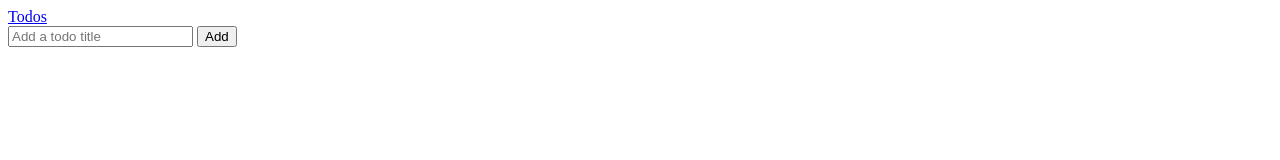
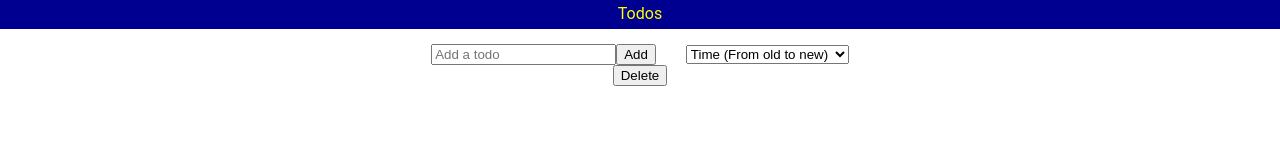
Before and after one commit to RodionBerdnik/Todos, a plain HTML site: page index.html in a window 1280 px wide. Drawn offline with nearby package versions, Linux system fonts and the light colour scheme.

Commit message:
Fixed Todos

```diff
--- a/CSS/Style.css
+++ b/CSS/Style.css
@@ -164,6 +164,45 @@
     text-decoration: none;
     color: inherit;
   }
+  .container {
+    width: 100%;
+    max-width: 1280px;
+    margin: 0 auto;
+  }
+  .section {
+    margin-top: 100px;
+  }
 /*====================COMMON END=======================*/
 
   /*====================HEADER START=======================*/
+  .header{
+    display: flex;
+    justify-content: center;
+    background-color: #000090;
+    padding: 5px 0;
+  }
+  .header-logo{
+    color: #ff0;
+  }
+  .add-todo-form{
+    display: flex;
+    justify-content: center;
+  }
+  .add-section{
+    display: flex;
+    justify-content: center;
+    align-items: center;
+    gap: 30px;
+    margin-top: 15px;
+  }
+  .todo-delete:hover{
+    background-color:red;
+    color:#fff;
+    border-radius: 2px;
+    border: 1px solid black;
+  }
+  .todos{
+    display: flex;
+    flex-direction: column;
+    align-items: center;
+  }
--- a/JS/app.js
+++ b/JS/app.js
@@ -19,11 +19,12 @@ function updateTodos(id, todoData) {
   return api.patch("/todos/" + id, todoData);
 }
 function deleteTodo(id) {
-  return api.delete("/todos/", + id);
+  return api.delete("/todos/" + id);
 }
 
 const addForm = document.getElementById("addForm");
 const todoList = document.getElementById("todoList");
+
 let TODOS = [];
 start();
 
@@ -31,9 +32,9 @@ todoList.addEventListener('change', async (e) => {
     const todoElem = e.target.closest('.todo');
     const todoId = Number(todoElem.dataset.id);
     console.log(todoId, e.target.checked);
-    const [updatedTodoError, updatedTodo] = await updateTodos(todoId,{completed: e.target.updated});
+    const [updatedTodoError, updatedTodo] = await updateTodos(todoId,{completed: e.target.checked});
 
-    if (createdTodoError) {
+    if (updatedTodoError) {
       alert("Error updating todo");
       console.warn(updatedTodoError);
     } else {
@@ -58,11 +59,13 @@ todoList.addEventListener("click", async (e) => {
   }
 });
 
-addForm.addEventListener("submit", async (e) => {
+addForm.addEventListener("submit",  async (e) => {
   e.preventDefault();
+
   const newTodo = {
     title: e.target.title.value,
     completed: false,
+    createdAt:Date.now(),
   };
   const [createdTodoError, createdTodo] = await createTodo(newTodo);
 
@@ -78,29 +81,41 @@ addForm.addEventListener("submit", async (e) => {
 
 async function start() {
   const [todosError, todos] = await getTodos();
+
   if (todosError) {
     console.warn(todosError);
   } else {
     TODOS = todos;
     renderTodos(TODOS, todoList);
   }
+}
+
 
   function renderTodos(todos, todoListElem) {
     const todosHTML = todos
       .map((todo) => {
-        return `<div class="todo" data-id="${todo.id}>
+        return `<div class="todo" data-id="${todo.id}">
         <h2 class="todo-title">${todo.title}</h2>
-        <h3 class="todo-status"><input type="checkbox" ${todo.completed ? 'checked' : ''}>${todo.status ? "Competed" : "Uncompeted"}</h3>
+        <h3 class="todo-status"><input type="checkbox" ${todo.completed ? 'checked' : ''}>
+        ${todo.completed ? "Completed" : "Uncompleted"}</h3>
+        <time>${new Date(todo.createdAt).toLocaleString()}</time>
         <button class="todo-delete">Delete</button>
     </div>`;
       }).join('');
     render(todosHTML, todoListElem);
   }
 
+
+
   function render(html, element) {
     element.innerHTML = html;
   }
-}
+
+window.addEventListener('beforeunload', (e) =>{
+  e.preventDefault();
+  e.returnValue = '';
+});
+
 // sendBtn.addEventListener('click', async (e) => {
 //     const [userError]= await createUser({name:'Petro'})
 //     if (!userError){
--- a/index.html
+++ b/index.html
@@ -1,34 +1,43 @@
 <!DOCTYPE html>
 <html lang="ru">
 <head>
-    <meta charset="UTF-8">
-    <meta http-equiv="X-UA-Compatible" content="IE=edge">
+    <link rel="preconnect" href="https://fonts.gstatic.com" crossorigin>
+    <link rel="preload" href="./css/style.css" as="style" onload="this.onload=null;this.rel='stylesheet'">
+    <meta charset="UTF-8"  />
     <meta name="viewport" content="width=device-width, initial-scale=1.0">
+    <link rel="preload" href="https://use.fontawesome.com/releases/v5.15.4/css/all.css" as="style"
+    integrity="sha384-DyZ88mC6Up2uqS4h/KRgHuoeGwBcD4Ng9SiP4dIRy0EXTlnuz47vAwmeGwVChigm" crossorigin="anonymous"
+    onload="this.onload=null;this.rel='stylesheet'" />
+    <noscript>
+    <link rel="stylesheet" href="./css/style.css">
+    </noscript>
     <title>Todos</title>
 </head>
 <body>
-    <header>
-        <div class="container">
-            <a href="/" class="logo">Todos</a>
-        </div>
+    <header class="header container">
+            <a href="/Todos" class="header-logo">Todos</a>
     </header>
     <main>
         <section class="add-section">
             <form class="add-todo-form" id="addForm">
-                <input type="text" name="title" placeholder="Add a todo title"
-                class="add-todo-input">
+                <input type="text" name="title" placeholder="Add a todo"
+                class="add-todo-input" >
                 <button type="submit" class="add-todo-btn">Add</button>
             </form>
+            <select class="todo-sorting" name="sorting" id="sortingSelect">
+                <option value="createdAt/1">Time (From old to new)</option>
+                <option value="createdAt/-1">Time ( From new to old)</option>
+            </select>
         </section>
         <section class="todos" id="todoList">
-           <!-- <div class="todo">
+           <div class="todo">
                <h2 class="todo-title"></h2>
                <h3 class="todo-status"></h3>
                <button class="todo-delete" data-id="${todo.id}">Delete</button>
-           </div>  -->
+           </div>
         </section>
     </main>
     <script src="https://cdn.jsdelivr.net/npm/axios/dist/axios.min.js"></script>
-    <script src="./JS/app.js"></script>
+    <script src="./js/app.js"></script>
 </body>
 </html>
```
